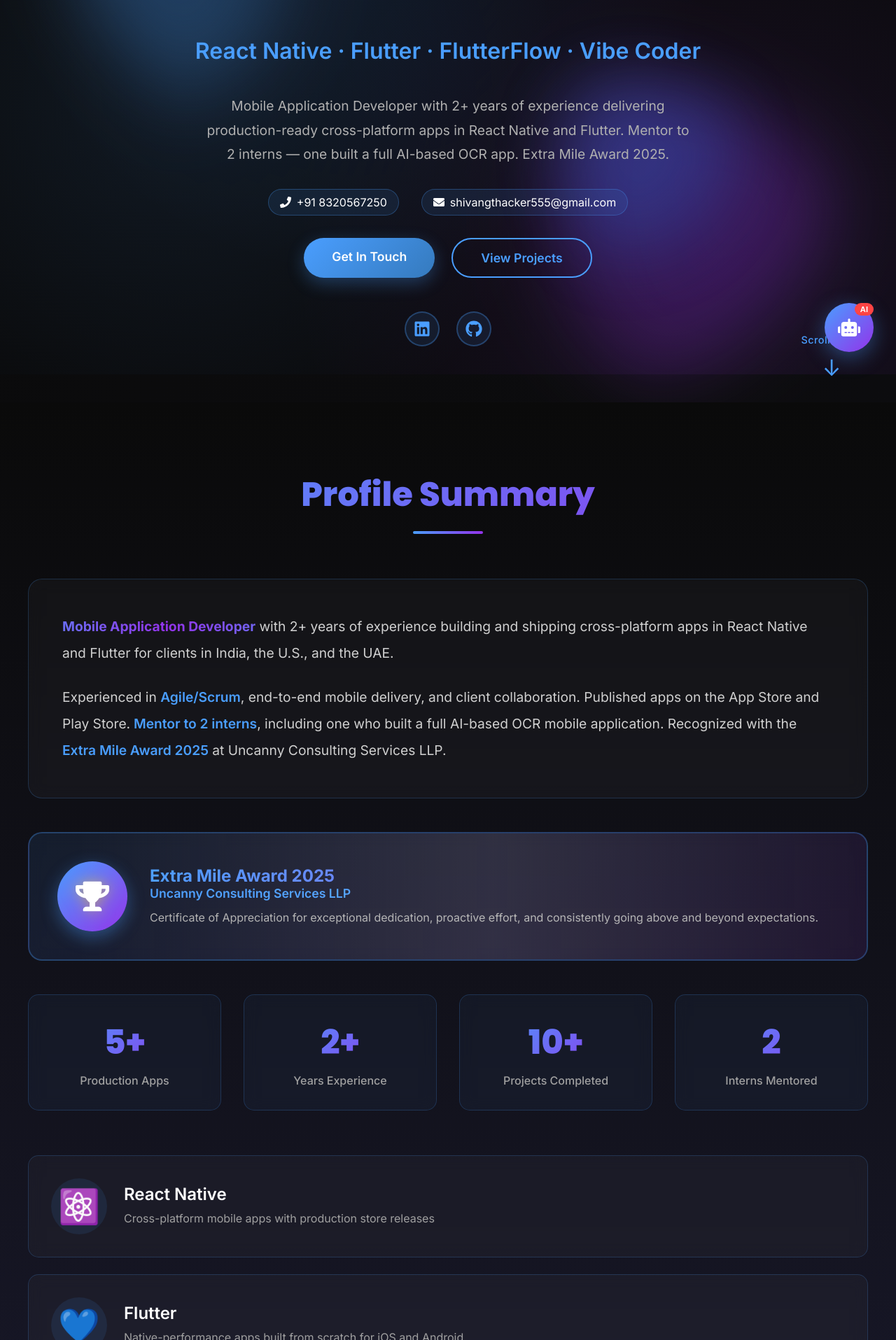
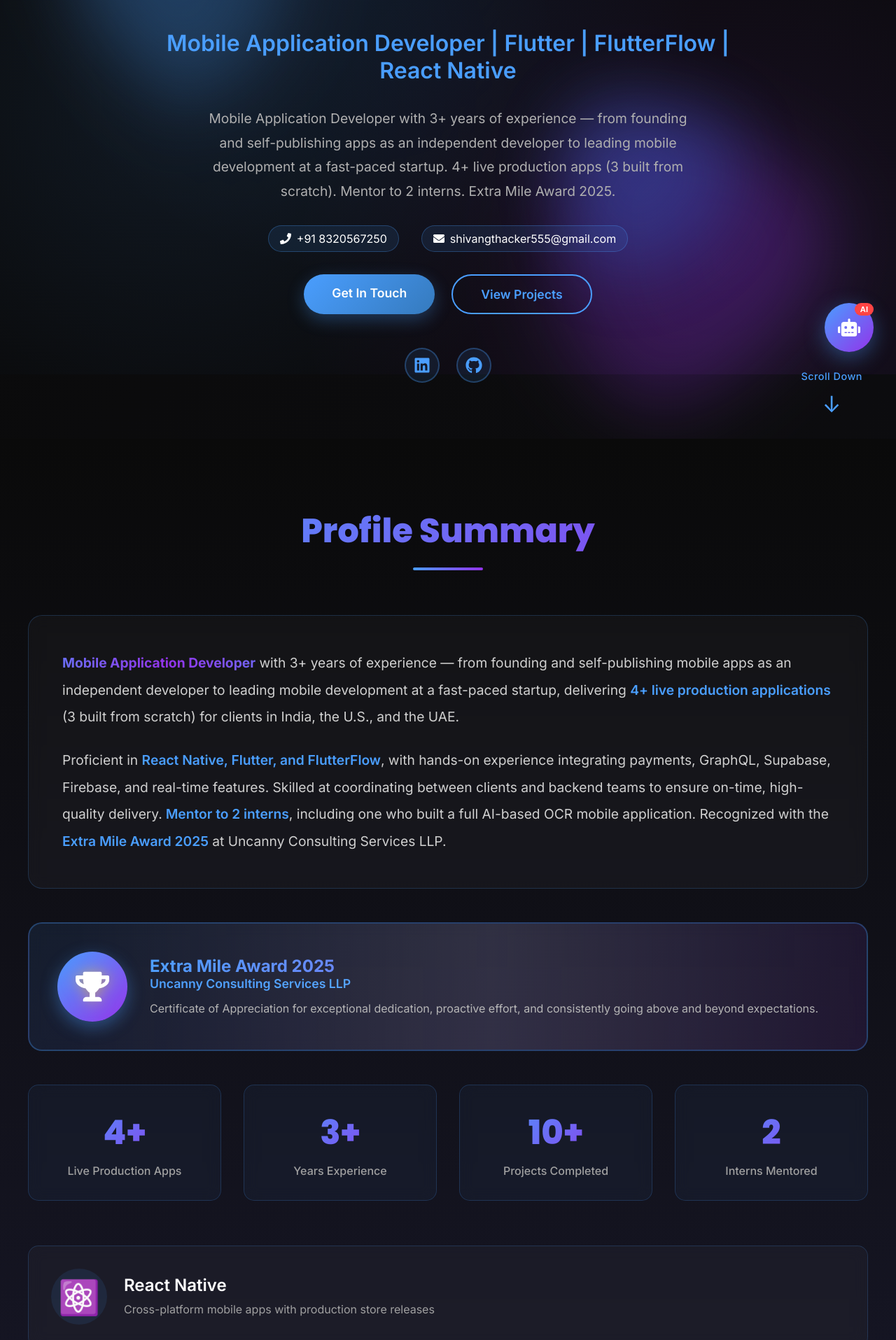
Before and after one commit to shiv-thacker/portfolio, a React (Create React App) app: page / in a window 1280 px wide. Shown: the part 265-2180 px from the top of the page at 70% size. Built offline with nearby package versions, Linux system fonts and the light colour scheme.

Commit message:
Update About, ChatBot, Experience, Hero, and Skills components to reflect enhanced experience and project details, including updated statistics, mentorship roles, and new skills integration.

```diff
--- a/src/components/About.js
+++ b/src/components/About.js
@@ -30,8 +30,8 @@
   };
 
   const stats = [
-    { number: '5+', label: 'Production Apps' },
-    { number: '2+', label: 'Years Experience' },
+    { number: '4+', label: 'Live Production Apps' },
+    { number: '3+', label: 'Years Experience' },
     { number: '10+', label: 'Projects Completed' },
     { number: '2', label: 'Interns Mentored' },
   ];
@@ -61,12 +61,16 @@
               >
                 Mobile Application Developer
               </motion.span>{' '}
-              with 2+ years of experience building and shipping cross-platform apps
-              in React Native and Flutter for clients in India, the U.S., and the UAE.
+              with 3+ years of experience — from founding and self-publishing mobile apps
+              as an independent developer to leading mobile development at a fast-paced
+              startup, delivering <strong>4+ live production applications</strong> (3 built
+              from scratch) for clients in India, the U.S., and the UAE.
             </p>
             <p className="about-description">
-              Experienced in <strong>Agile/Scrum</strong>, end-to-end mobile delivery,
-              and client collaboration. Published apps on the App Store and Play Store.
+              Proficient in <strong>React Native, Flutter, and FlutterFlow</strong>, with
+              hands-on experience integrating payments, GraphQL, Supabase, Firebase, and
+              real-time features. Skilled at coordinating between clients and backend teams
+              to ensure on-time, high-quality delivery.
               <strong> Mentor to 2 interns</strong>, including one who built a full
               AI-based OCR mobile application. Recognized with the{' '}
               <strong>Extra Mile Award 2025</strong> at Uncanny Consulting Services LLP.
--- a/src/components/ChatBot.js
+++ b/src/components/ChatBot.js
@@ -42,16 +42,17 @@
     currentCompany: "Uncanny Consulting Services LLP",
     currentRole: "Mobile Application Developer (React Native & Flutter)",
     currentDuration: "May 2024 - Present",
-    totalExperience: "2+ years",
+    totalExperience: "3+ years",
 
     // Projects
     projects: {
       omniyat: "OMNIYAT Concierge App — Luxury real estate concierge app for Dubai residents. Built from scratch in Flutter as sole mobile developer. Currently in UAT.",
       primpblow: "Primp & Blow — Salon booking app for a U.S.-based chain with Booker.io API, biometric auth, and App Store / Play Store release.",
-      syracoffee: "Syra Coffee — E-commerce coffee app with React Native, Supabase, and GraphQL. Live on the Apple App Store.",
+      syracoffee: "Syra Coffee — E-commerce coffee app with Flutter, Supabase, and GraphQL. Live on the Apple App Store.",
       otr: "On Target Romance (OTR) — Community platform for romance authors. Refactored legacy React Native codebase; integrated Braintree payments and social auth.",
       jamrio: "Jamrio Community App — Social networking platform for artists with Redux, WebSockets, and push notifications.",
       mentorship: "Intern Mentorship — Mentored 2 mobile development interns at Uncanny Consulting. Guided one intern through the full delivery of an AI-based OCR mobile application.",
+      ssbrothers: "SS Brothers — Self-owned, trademarked business (May 2023 - Sep 2023). As founder and sole developer, Shivang designed, built, and published two apps to the Play Store: a live cricket scoring app and an affiliate marketing platform.",
       personal: "Personal projects include EVC Finder, Social Media App, Amazon Clone, Firebase Chat App, and Noise Detector."
     },
 
@@ -60,7 +61,9 @@
 
     // Key Achievements
     achievements: [
-      "Delivered 5+ production mobile applications using React Native and Flutter",
+      "Delivered 4+ live production mobile applications (3 built from scratch) using React Native and Flutter",
+      "Founded SS Brothers and self-published two apps on the Play Store",
+      "Learned Flutter within 7 days and began delivering production work",
       "Mentored 2 interns — one delivered a full AI-based OCR mobile application",
       "Owned end-to-end mobile lifecycles from requirements through store publishing",
       "Shipped apps to Google Play Store and Apple App Store",
@@ -68,7 +71,7 @@
       "Extra Mile Award 2025 at Uncanny Consulting Services LLP"
     ],
 
-    mentorship: "Shivang mentors 2 mobile development interns at Uncanny Consulting Services LLP. He guides them on React Native, code quality, and Agile delivery — including one intern who implemented a full AI-based OCR mobile application.",
+    mentorship: "Shivang mentors 2 mobile development interns at Uncanny Consulting Services LLP. He guides them on Flutter, code quality, and Agile delivery — including one intern who implemented a full AI-based OCR mobile application.",
 
     // Awards & Recognition
     award: {
@@ -99,12 +102,12 @@
 
     // Skills
     if (message.includes('skill') || message.includes('technology') || message.includes('tech stack') || message.includes('know')) {
-      return `Shivang is proficient in:\n\n**Mobile:** ${knowledgeBase.skills.slice(0, 4).join(', ')}\n\n**Backend & Services:** ${knowledgeBase.skills.slice(4, 11).join(', ')}\n\n**Tools:** ${knowledgeBase.skills.slice(11).join(', ')}\n\nHe has delivered 5+ production mobile apps across React Native and Flutter.`;
+      return `Shivang is proficient in:\n\n**Mobile:** ${knowledgeBase.skills.slice(0, 4).join(', ')}\n\n**Backend & Services:** ${knowledgeBase.skills.slice(4, 11).join(', ')}\n\n**Tools:** ${knowledgeBase.skills.slice(11).join(', ')}\n\nHe has delivered 4+ live production mobile apps across React Native and Flutter.`;
     }
 
     // Experience
     if (message.includes('experience') || message.includes('work') || message.includes('job') || message.includes('company')) {
-      return `Shivang currently works as a ${knowledgeBase.currentRole} at ${knowledgeBase.currentCompany} (${knowledgeBase.currentDuration}).\n\nHe has ${knowledgeBase.totalExperience} of professional experience building cross-platform mobile applications for clients in India, the U.S., and the UAE. He also mentors 2 mobile development interns, including one who built a full AI-based OCR application.\n\n🏆 He received the ${knowledgeBase.award.title} (${knowledgeBase.award.year}) from ${knowledgeBase.award.company}.`;
+      return `Shivang currently works as a ${knowledgeBase.currentRole} at ${knowledgeBase.currentCompany} (${knowledgeBase.currentDuration}).\n\nHe has ${knowledgeBase.totalExperience} of experience — from founding SS Brothers and self-publishing apps as an independent developer, to React Native development at Jamrio Technologies, to leading mobile development at Uncanny for clients in India, the U.S., and the UAE. He also mentors 2 mobile development interns, including one who built a full AI-based OCR application.\n\n🏆 He received the ${knowledgeBase.award.title} (${knowledgeBase.award.year}) from ${knowledgeBase.award.company}.`;
     }
 
     // Mentorship
@@ -126,13 +129,16 @@
       if (message.includes('jamrio')) {
         return `**Jamrio Community App:**\n${knowledgeBase.projects.jamrio}\n\nA feature-rich social platform for artists with real-time communication.`;
       }
+      if (message.includes('ss brothers') || message.includes('cricket') || message.includes('affiliate')) {
+        return `**SS Brothers:**\n${knowledgeBase.projects.ssbrothers}`;
+      }
       if (message.includes('syra') || message.includes('coffee')) {
         return `**Syra Coffee:**\n${knowledgeBase.projects.syracoffee}\n\nShivang took over and managed this e-commerce project, demonstrating strong team collaboration skills.`;
       }
       if (message.includes('ocr') || message.includes('intern') || message.includes('mentor')) {
         return `**Intern Mentorship — AI OCR App:**\n${knowledgeBase.projects.mentorship}`;
       }
-      return `Shivang has worked on several production projects:\n\n1. **OMNIYAT** — Luxury concierge app (Flutter, in UAT)\n2. **Intern Mentorship** — AI-based OCR app (guided intern delivery)\n3. **Primp & Blow** — Salon booking (App Store & Play Store)\n4. **Syra Coffee** — E-commerce coffee app (Live)\n5. **OTR** — Author networking platform\n6. **Jamrio** — Social platform for artists\n\nHe has also built personal projects including EVC Finder, e-commerce apps, and chat apps. Would you like details about any specific project?`;
+      return `Shivang has worked on several production projects:\n\n1. **OMNIYAT** — Luxury concierge app (Flutter, in UAT)\n2. **Intern Mentorship** — AI-based OCR app (guided intern delivery)\n3. **Primp & Blow** — Salon booking (App Store & Play Store)\n4. **Syra Coffee** — E-commerce coffee app (Live)\n5. **OTR** — Author networking platform\n6. **Jamrio** — Social platform for artists\n7. **SS Brothers** — Self-published cricket scoring & affiliate marketing apps\n\nHe has also built personal projects including EVC Finder, e-commerce apps, and chat apps. Would you like details about any specific project?`;
     }
 
     // Education
@@ -168,12 +174,12 @@
 
     // React Native specific
     if (message.includes('react native')) {
-      return `React Native is Shivang's primary expertise! He has:\n• 2+ years of React Native development\n• Built 5+ production apps using React Native\n• Experience with Expo, Redux, navigation, and native modules\n• Published apps on both iOS and Android stores\n• Integrated biometric auth, payments, real-time chat, and GraphQL/Supabase\n\nHe's also proficient in Flutter, having built the OMNIYAT app from scratch.`;
+      return `React Native is Shivang's primary expertise! He has:\n• 3+ years of mobile development experience\n• Shipped multiple production apps using React Native\n• Experience with Expo, Redux, navigation, and native modules\n• Published apps on both iOS and Android stores\n• Integrated biometric auth, payments, real-time chat, and GraphQL/Supabase\n\nHe's also proficient in Flutter, having built the OMNIYAT app from scratch.`;
     }
 
     // Flutter
     if (message.includes('flutter')) {
-      return `Yes! Shivang recently worked with Flutter on the OMNIYAT Concierge App, developing the entire mobile app from scratch. He's proficient in both React Native and Flutter, making him versatile for various mobile development needs.`;
+      return `Yes! Shivang built the OMNIYAT Concierge App in Flutter from scratch as the sole mobile developer, leads development on the live Syra Coffee app (Supabase + GraphQL), and mentors interns on Flutter. He works with Dart, Riverpod, GraphQL, Supabase, Square payments, and FlutterFlow — and learned Flutter within 7 days before delivering production work.`;
     }
 
     // Thank you
--- a/src/components/Experience.js
+++ b/src/components/Experience.js
@@ -30,19 +30,31 @@
           ],
         },
         {
-          name: 'Intern Mentorship — AI OCR Application',
+          name: 'Technical Mentorship — AI-Based OCR Application (Flutter)',
           period: '2024 - Present',
           description:
             'Technical mentor to 2 mobile development interns at Uncanny Consulting Services, supporting their growth through hands-on guidance and project delivery.',
           achievements: [
-            'Mentored 2 interns on React Native development, code quality, and Agile delivery practices',
+            'Mentored 2 interns on Flutter development, code quality, and Agile delivery practices',
             'Guided one intern through the full implementation of an AI-based OCR mobile application',
             'Led code reviews, architecture discussions, and sprint planning to ensure production-ready output',
             'Helped interns take ownership of features from design through testing and deployment',
           ],
         },
         {
-          name: 'Primp & Blow — Salon Booking App',
+          name: 'Syra Coffee — E-commerce App (Flutter)',
+          period: 'Nov 2024 - Present',
+          description:
+            'E-commerce mobile app for premium coffee products with product catalog, cart, and checkout flows.',
+          achievements: [
+            'Took ownership of an existing codebase and led ongoing feature development and maintenance',
+            'Built and enhanced catalog, cart, and checkout using Supabase and GraphQL',
+            'Collaborated with designers and backend engineers to improve app stability and UX',
+            'Shipped and maintained the live app on the Apple App Store',
+          ],
+        },
+        {
+          name: 'Primp & Blow — Salon Booking App (React Native)',
           period: 'May 2024 - Oct 2024',
           description:
             'Cross-platform appointment booking app for a U.S.-based salon chain offering blowouts, makeup, and hair extension services.',
@@ -54,19 +66,7 @@
           ],
         },
         {
-          name: 'Syra Coffee — E-commerce App',
-          period: 'Nov 2024 - Present',
-          description:
-            'E-commerce mobile app for premium coffee products with product catalog, cart, and checkout flows.',
-          achievements: [
-            'Took ownership of an existing codebase and led ongoing feature development and maintenance',
-            'Built and enhanced catalog, cart, and checkout using Supabase and GraphQL',
-            'Collaborated with designers and backend engineers to improve app stability and UX',
-            'App live on the Apple App Store',
-          ],
-        },
-        {
-          name: 'OTR (On Target Romance)',
+          name: 'OTR (On Target Romance) (React Native)',
           period: 'Aug 2024 - Mar 2025',
           description:
             'Community platform for romance authors, beta readers, bloggers, and vendors to connect and manage events.',
@@ -99,39 +99,20 @@
       ],
     },
     {
-      company: 'Independent Mobile Development',
-      role: 'React Native Developer',
+      company: 'SS Brothers (Self-Owned, Trademarked Business)',
+      role: 'Founder & Independent Mobile Developer',
       duration: 'May 2023 - Sep 2023',
-      location: 'Remote · Freelance',
+      location: 'Remote',
       projects: [
         {
-          name: 'EVC Finder — EV Charging Locator',
-          period: 'Jul 2023 - Sep 2023',
+          name: 'Independent App Publishing',
+          period: 'May 2023 - Sep 2023',
           description:
-            'Mobile app helping electric vehicle owners locate nearby charging stations using maps and geolocation.',
+            'Founded and ran SS Brothers as an independent mobile development business, handling the full app lifecycle solo — concept, design, development, and Play Store publishing.',
           achievements: [
-            'Built end-to-end with React Native, Google Maps API, and Firebase',
-            'Implemented real-time location tracking and station search with distance filtering',
-          ],
-        },
-        {
-          name: 'Social Media App (Full-Stack)',
-          period: 'Jun 2023 - Aug 2023',
-          description:
-            'Full-stack social platform with posts, likes, comments, and user profiles.',
-          achievements: [
-            'Developed React Native frontend and Node.js/MongoDB backend',
-            'Integrated AWS for media storage and Redux for client-side state management',
-          ],
-        },
-        {
-          name: 'Amazon Clone — E-commerce App',
-          period: 'May 2023 - Jul 2023',
-          description:
-            'E-commerce prototype with product listings, shopping cart, and Stripe checkout.',
-          achievements: [
-            'Implemented catalog browsing, cart management, and payment integration',
-            'Built with React Native, Node.js, MongoDB, and Redux',
+            'Independently designed, built, and published two mobile applications end-to-end: a live cricket scoring app and an affiliate marketing platform',
+            'Owned every stage of the product lifecycle as sole developer and founder, from initial concept through Play Store submission',
+            'Gained early founder-level experience in product ownership, self-directed delivery, and mobile app publishing prior to joining industry roles',
           ],
         },
       ],
@@ -139,7 +120,7 @@
   ];
 
   const keyAchievements = [
-    'Delivered 5+ production mobile applications using React Native and Flutter',
+    'Delivered 4+ live production mobile applications (3 built from scratch) using React Native and Flutter',
     'Mentored 2 interns — one delivered a full AI-based OCR mobile application end to end',
     'Owned end-to-end mobile lifecycles — requirements, architecture, development, testing, and store publishing',
     'Shipped apps to Google Play Store and Apple App Store with biometric auth and payment integrations',
--- a/src/components/Hero.js
+++ b/src/components/Hero.js
@@ -89,13 +89,14 @@
         </motion.h1>
 
         <motion.p variants={itemVariants} className="hero-title">
-          React Native · Flutter · FlutterFlow · Vibe Coder
+          Mobile Application Developer | Flutter | FlutterFlow | React Native
         </motion.p>
 
         <motion.p variants={itemVariants} className="hero-description">
-          Mobile Application Developer with 2+ years of experience delivering
-          production-ready cross-platform apps in React Native and Flutter.
-          Mentor to 2 interns — one built a full AI-based OCR app. Extra Mile Award 2025.
+          Mobile Application Developer with 3+ years of experience — from founding and
+          self-publishing apps as an independent developer to leading mobile development
+          at a fast-paced startup. 4+ live production apps (3 built from scratch).
+          Mentor to 2 interns. Extra Mile Award 2025.
         </motion.p>
 
         <motion.div variants={itemVariants} className="hero-contact-info">
--- a/src/components/Skills.js
+++ b/src/components/Skills.js
@@ -5,7 +5,10 @@
   FaReact, FaNodeJs, FaMobileAlt, FaDatabase,
   FaAws, FaGitAlt, FaAndroid, FaApple
 } from 'react-icons/fa';
-import { SiExpo, SiRedux, SiMongodb, SiFirebase, SiFlutter } from 'react-icons/si';
+import {
+  SiExpo, SiRedux, SiMongodb, SiFirebase, SiFlutter,
+  SiDart, SiSupabase, SiGraphql, SiTypescript
+} from 'react-icons/si';
 import './Skills.css';
 
 const Skills = () => {
@@ -20,20 +23,23 @@
       icon: <FaMobileAlt />,
       skills: [
         { name: 'React Native', icon: <FaReact />, level: 95 },
+        { name: 'Flutter', icon: <SiFlutter />, level: 85 },
+        { name: 'Dart', icon: <SiDart />, level: 85 },
+        { name: 'FlutterFlow', icon: <SiFlutter />, level: 80 },
         { name: 'Expo', icon: <SiExpo />, level: 90 },
-        { name: 'React JS', icon: <FaReact />, level: 70 },
         { name: 'Redux', icon: <SiRedux />, level: 85 },
-        { name: 'Flutter', icon: <SiFlutter />, level: 40 },
+        { name: 'TypeScript', icon: <SiTypescript />, level: 80 },
       ]
     },
     {
       title: 'Backend & Database',
       icon: <FaDatabase />,
       skills: [
+        { name: 'Supabase', icon: <SiSupabase />, level: 80 },
+        { name: 'GraphQL', icon: <SiGraphql />, level: 75 },
+        { name: 'Firebase', icon: <SiFirebase />, level: 80 },
         { name: 'Node.js', icon: <FaNodeJs />, level: 50 },
-        { name: 'Express.js', icon: <FaNodeJs />, level: 50 },
         { name: 'MongoDB', icon: <SiMongodb />, level: 50 },
-        { name: 'Firebase', icon: <SiFirebase />, level: 50 },
         { name: 'AWS', icon: <FaAws />, level: 50 },
       ]
     },
@@ -130,8 +136,11 @@
           <h3 className="tech-title">All Technologies</h3>
           <div className="tech-tags">
             {[
-              'React Native', 'Flutter', 'Expo', 'Redux', 'GraphQL', 'Supabase',
-              'Node.js', 'MongoDB', 'Firebase', 'Braintree', 'AWS',
+              'React Native', 'Flutter', 'FlutterFlow', 'Dart', 'Riverpod', 'Expo',
+              'Redux', 'TypeScript', 'GraphQL', 'Supabase', 'Firebase', 'Braintree',
+              'Square Payments', 'Booker.io', 'WebSockets', 'Push Notifications',
+              'Biometric Auth', 'Keychain', 'GitHub Actions', 'CI/CD', 'Unit & Widget Testing',
+              'TensorFlow', 'Salesforce', 'Node.js', 'MongoDB', 'AWS',
               'Android', 'iOS', 'Git', 'Agile/Scrum'
             ].map((tech, index) => (
               <motion.span
```
